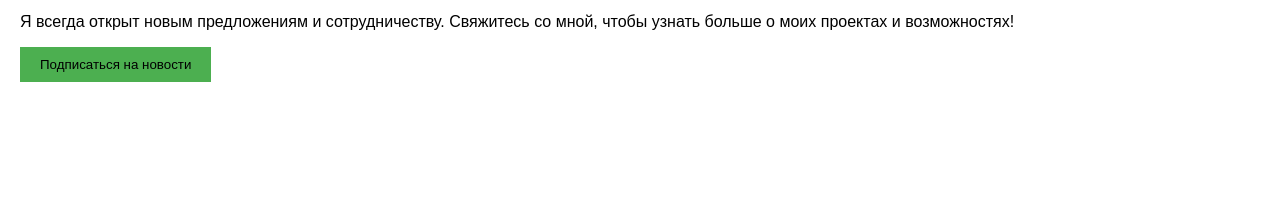
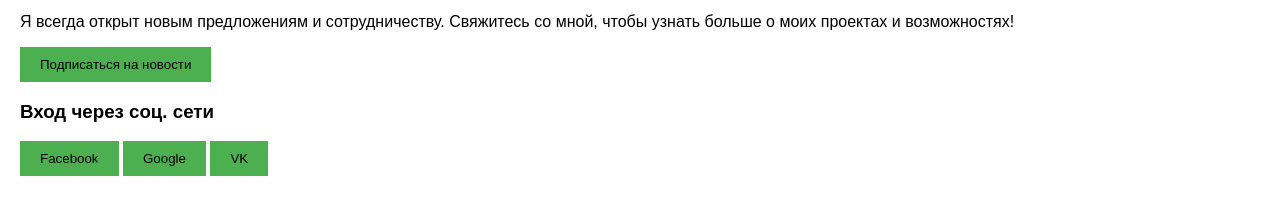
Before and after one commit to DarinaSav/professional-profile, a plain HTML site: page index.html in a window 1280 px wide. Shown: the part 139-354 px from the top of the page. Drawn offline with Linux system fonts and the light colour scheme.

Commit message:
добавили вход через соц.сети

```diff
--- a/index.html
+++ b/index.html
@@ -32,5 +32,12 @@
                 cursor: pointer;
             }
         </style>
+        <div>
+            <h3>Вход через соц. сети</h3>
+            <button>Facebook</button>
+            <button>Google</button>
+            <button>VK</button>
+        </div>
+
 </body>
 </html>
```
